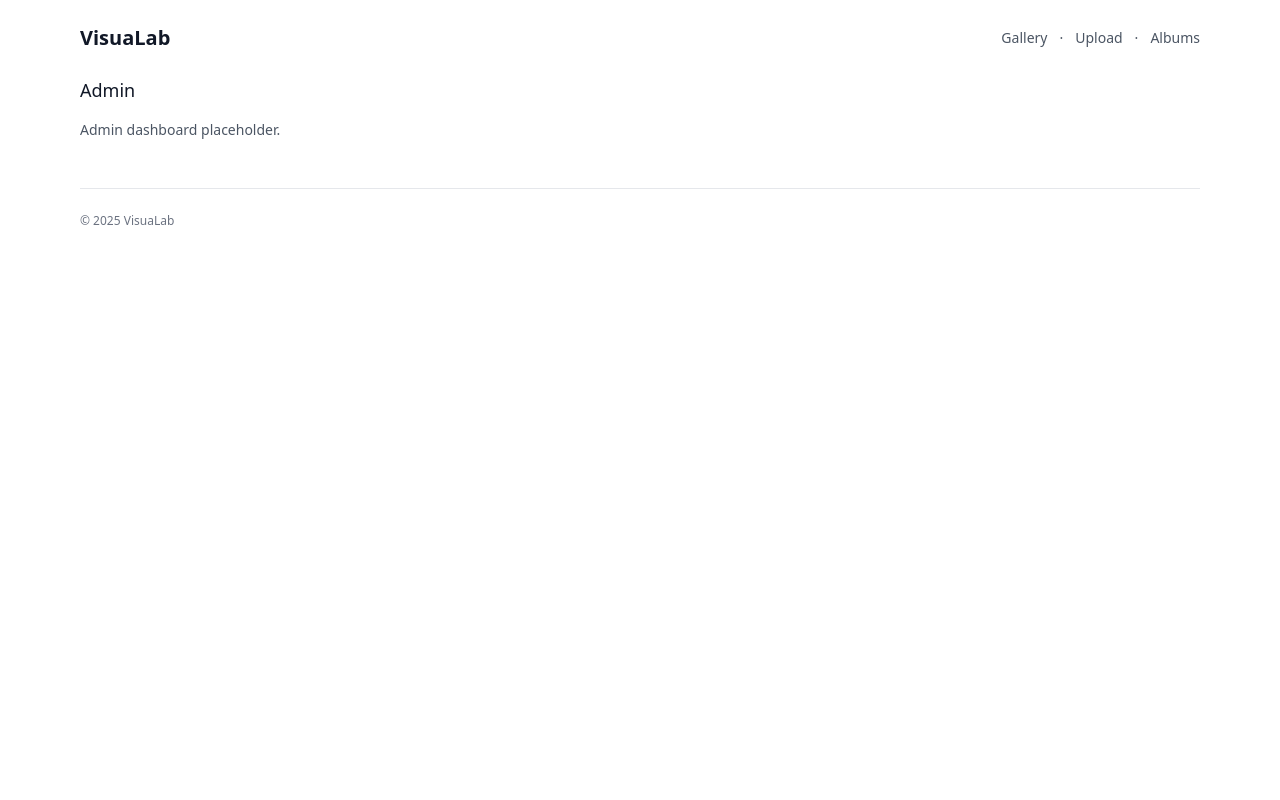
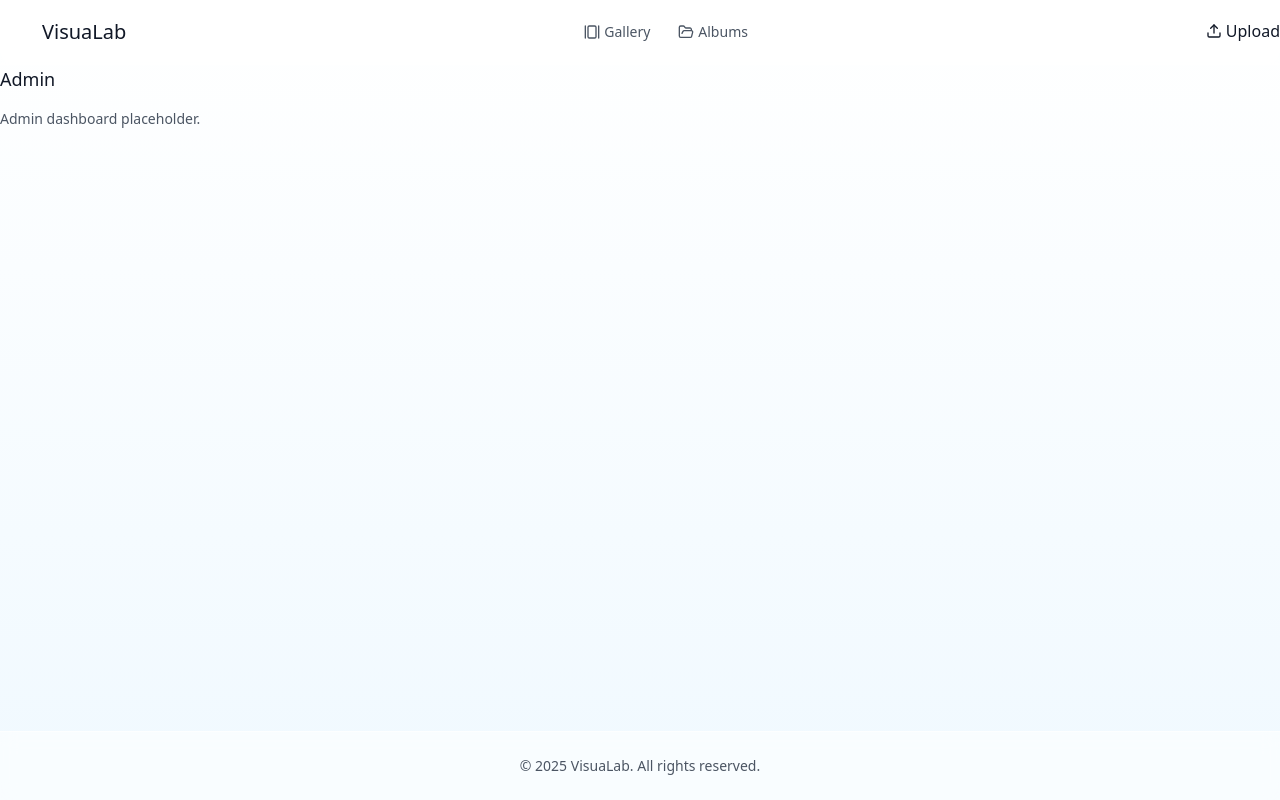
Before and after one commit to varunaditya27/VisuaLab, a Next.js app: page /admin in a window 1280 px wide. Built offline with nearby package versions, Linux system fonts and the light colour scheme.

Commit message:
Refactor layout and page components to improve structure and dynamic loading of GalleryGrid

```diff
--- a/app/layout.tsx
+++ b/app/layout.tsx
@@ -1,5 +1,11 @@
 import './globals.css'
 import type { Metadata } from 'next'
+import { Inter, Poppins } from 'next/font/google'
+import SiteHeader from '@/components/SiteHeader'
+import SiteFooter from '@/components/SiteFooter'
+
+const inter = Inter({ subsets: ['latin'], variable: '--font-inter' })
+const geist = Poppins({ subsets: ['latin'], weight: ['600','700'], variable: '--font-geist' })
 
 export const metadata: Metadata = {
   title: 'VisuaLab',
@@ -12,22 +18,13 @@ export default function RootLayout({
   children: React.ReactNode
 }) {
   return (
-    <html lang="en">
-      <body className="min-h-dvh bg-white text-gray-900 antialiased">
-        <div className="mx-auto max-w-6xl px-4">
-          <header className="flex items-center justify-between py-6">
-            <h1 className="text-xl font-semibold">VisuaLab</h1>
-            <nav className="text-sm text-gray-600">
-              <a href="/" className="hover:text-black">Gallery</a>
-              <span className="mx-3">·</span>
-              <a href="/upload" className="hover:text-black">Upload</a>
-              <span className="mx-3">·</span>
-              <a href="/albums" className="hover:text-black">Albums</a>
-            </nav>
-          </header>
-          <main className="pb-12">{children}</main>
-          <footer className="border-t py-6 text-xs text-gray-500">© {new Date().getFullYear()} VisuaLab</footer>
-        </div>
+    <html lang="en" className={`${inter.variable} ${geist.variable}`}>
+      <body className="min-h-dvh bg-gradient-to-b from-white to-sky-50 text-ink antialiased flex flex-col">
+        <SiteHeader />
+        <main className="flex-1">
+          <div className="container pb-12 animate-fadeInUp">{children}</div>
+        </main>
+        <SiteFooter />
       </body>
     </html>
   )
--- a/app/page.tsx
+++ b/app/page.tsx
@@ -1,4 +1,5 @@
-import { GalleryGrid } from '@/components/GalleryGrid'
+import dynamic from 'next/dynamic'
+const GalleryGrid = dynamic(() => import('@/components/GalleryGrid').then(m => m.GalleryGrid), { ssr: false })
 
 async function fetchImages() {
   const res = await fetch(`${process.env.NEXT_PUBLIC_BASE_URL ?? ''}/api/images`, { cache: 'no-store' })
```
